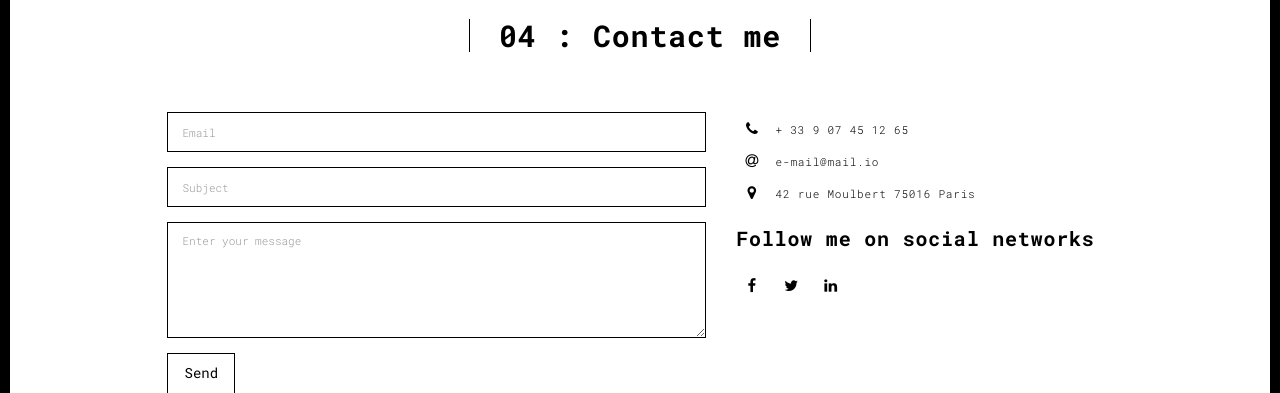
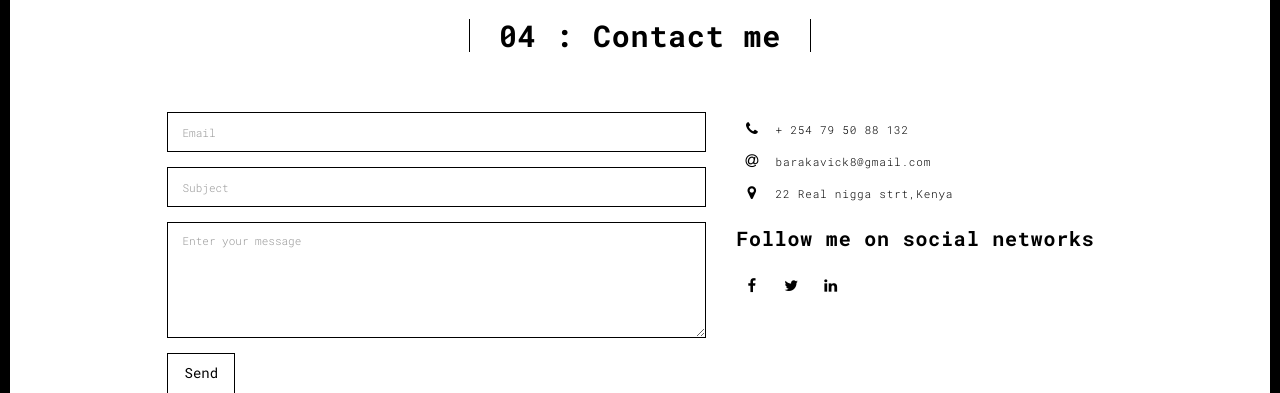
Before and after one commit to AlphaCodeEater/portfo, a Flask app: page /contact.html in a window 1280 px wide. Shown: the part 90-483 px from the top of the page. Run offline with Flask 2, Linux system fonts and the light colour scheme; some libraries are stand-ins or nearby versions.

Commit message:
address change

```diff
--- a/templates/contact.html
+++ b/templates/contact.html
@@ -80,19 +80,19 @@
                           <span class="fa-icon">
                             <i class="fa fa-phone" aria-hidden="true"></i>
                           </span>
-                          + 33 9 07 45 12 65
+                          + 254 79 50 88 132
                         </li>
                         <li>
                           <span class="fa-icon">
                             <i class="fa fa-at" aria-hidden="true"></i>
                           </span>
-                          e-mail@mail.io
+                          barakavick8@gmail.com
                         </li>
                         <li>
                           <span class="fa-icon">
                             <i class="fa fa fa-map-marker" aria-hidden="true"></i>
                           </span>
-                          42 rue Moulbert 75016 Paris
+                          22 Real nigga strt,Kenya
                         </li>
                       </ul>
                       <h3>Follow me on social networks</h3>
```
